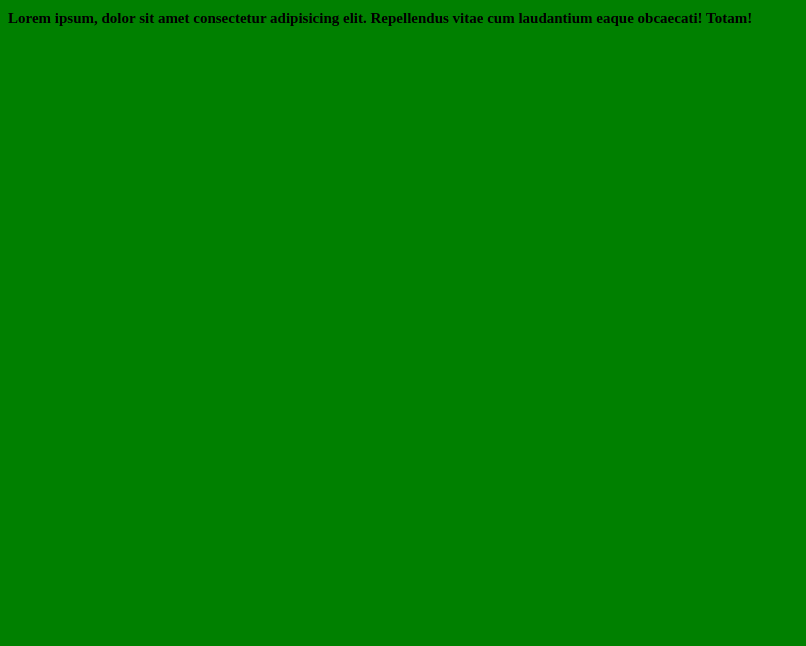
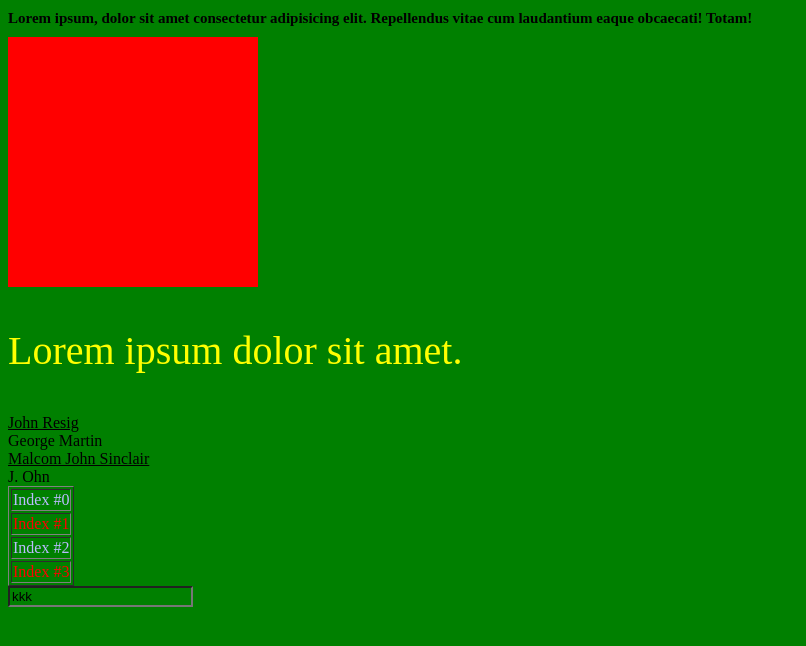
Before and after one commit to ExcuseMeBro/FrontEnd, a plain HTML site: page lesson11 jQuery1/index.html in a window 1280 px wide. Shown: the whole page, without its empty margins (0-806 px from the left). Drawn offline with Linux system fonts and the light colour scheme.

Commit message:
jQuery 1

```diff
--- a/lesson11 jQuery1/index.html
+++ b/lesson11 jQuery1/index.html
@@ -1,14 +1,44 @@
 <!DOCTYPE html>
 <html lang="en">
-<head>
-    <meta charset="UTF-8">
-    <meta http-equiv="X-UA-Compatible" content="IE=edge">
-    <meta name="viewport" content="width=device-width, initial-scale=1.0">
+  <head>
+    <meta charset="UTF-8" />
+    <meta http-equiv="X-UA-Compatible" content="IE=edge" />
+    <meta name="viewport" content="width=device-width, initial-scale=1.0" />
     <title>jQuery 1</title>
-</head>
-<body>
-    <h1>Lorem ipsum, dolor sit amet consectetur adipisicing elit. Repellendus vitae cum laudantium eaque obcaecati! Totam!</h1>
+  </head>
+  <body>
+    <h1>
+      Lorem ipsum, dolor sit amet consectetur adipisicing elit. Repellendus
+      vitae cum laudantium eaque obcaecati! Totam!
+    </h1>
+    <div class="box"></div>
+    <p id="test">Lorem ipsum dolor sit amet.</p>
+    <!-- \----------------------------------------/ -->
+    <div>John Resig</div>
+    <div>George Martin</div>
+    <div>Malcom John Sinclair</div>
+    <div>J. Ohn</div>
+    <!-- \----------------------------------------/ -->
+    <table border="1">
+      <tr>
+        <td>Index #0</td>
+      </tr>
+      <tr>
+        <td>Index #1</td>
+      </tr>
+      <tr>
+        <td>Index #2</td>
+      </tr>
+      <tr>
+        <td>Index #3</td>
+      </tr>
+    </table>
+    <!-- \----------------------------------------/ -->
+    <form>
+      <input type="text" value="kkk">
+    </form>
+    <!-- jQuery 3.6.0 Practise-->
     <script src="../libs/jquery-3.6.0.min.js"></script>
     <script src="./index.js"></script>
-</body>
+  </body>
 </html>
--- a/lesson11 jQuery1/index.js
+++ b/lesson11 jQuery1/index.js
@@ -1,4 +1,26 @@
 $(document).ready(function (){
+    // Barcha elementlarni target qilish
     $("*").css("background", "green");
+    // Element yordamida target qilish
     $("h1").css("font-size", "15px");
+    // Elementlarni class yordamida tutish
+    $(".box").css("background-color", "red");
+    $(".box").css("width", "250px");
+    $(".box").css("height", "250px");
+    // Elementlarni id yordamida tutish
+    $("#test").css("color","yellow");
+    $("#test").css("font-size","250%");
+    // Elementni ichidagi matnga qarab style berish
+    $( "div:contains('John')" ).css( "text-decoration", "underline" );
+    // Juft emelentlarni tutish
+    $("tr:even" ).css( "color", "#bbf" );
+    // Toq emelentlarni tutish
+    $("tr:odd" ).css( "color", "red" );
+    // Inputlar bilan ishlash
+    /* https://api.jquery.com/category/selectors/ */
+    // Elementdan textni olish
+    console.log($("h1").text());
+    // Form elementlaridan qiymatini olish
+    console.log($(":text").val());
+
 });
```
